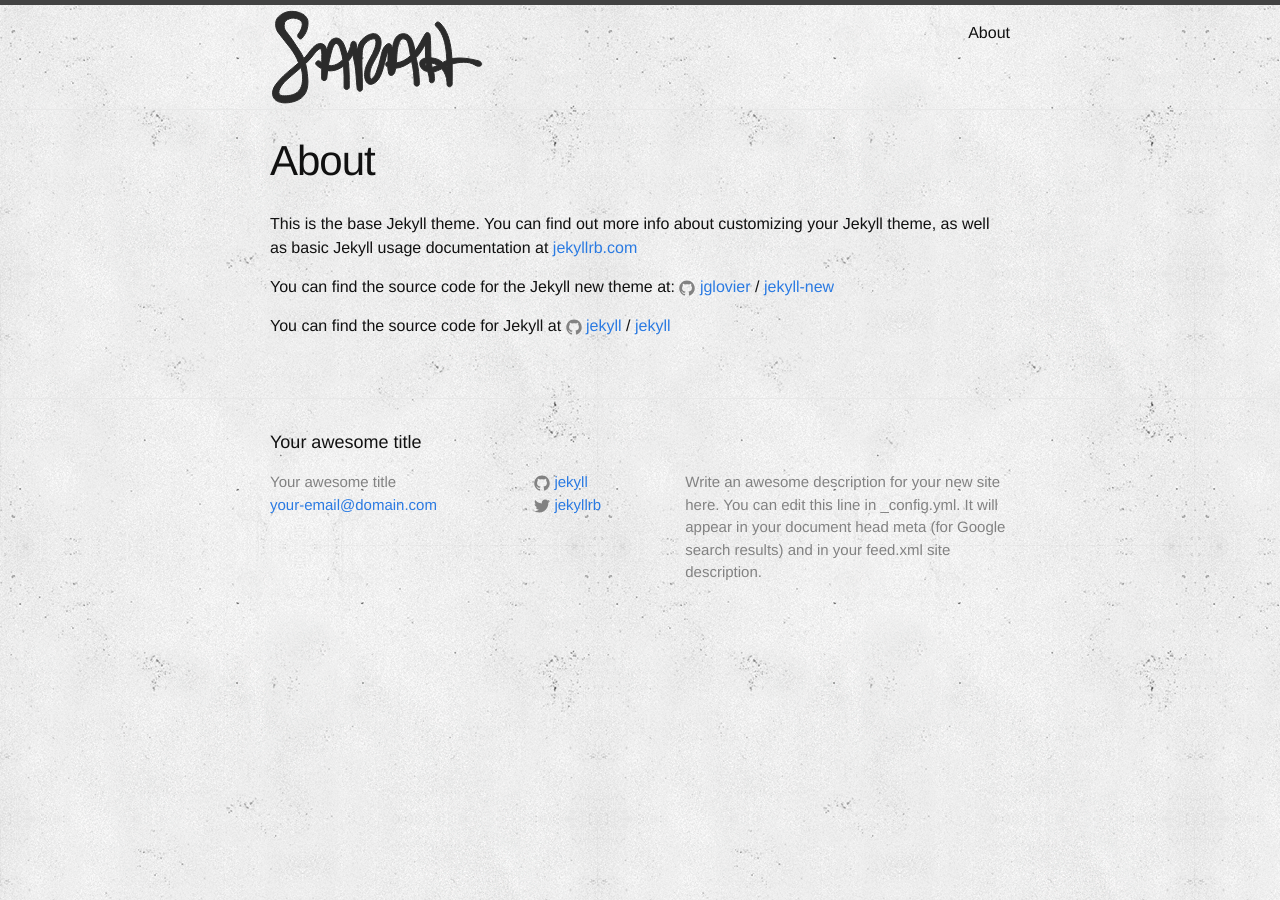
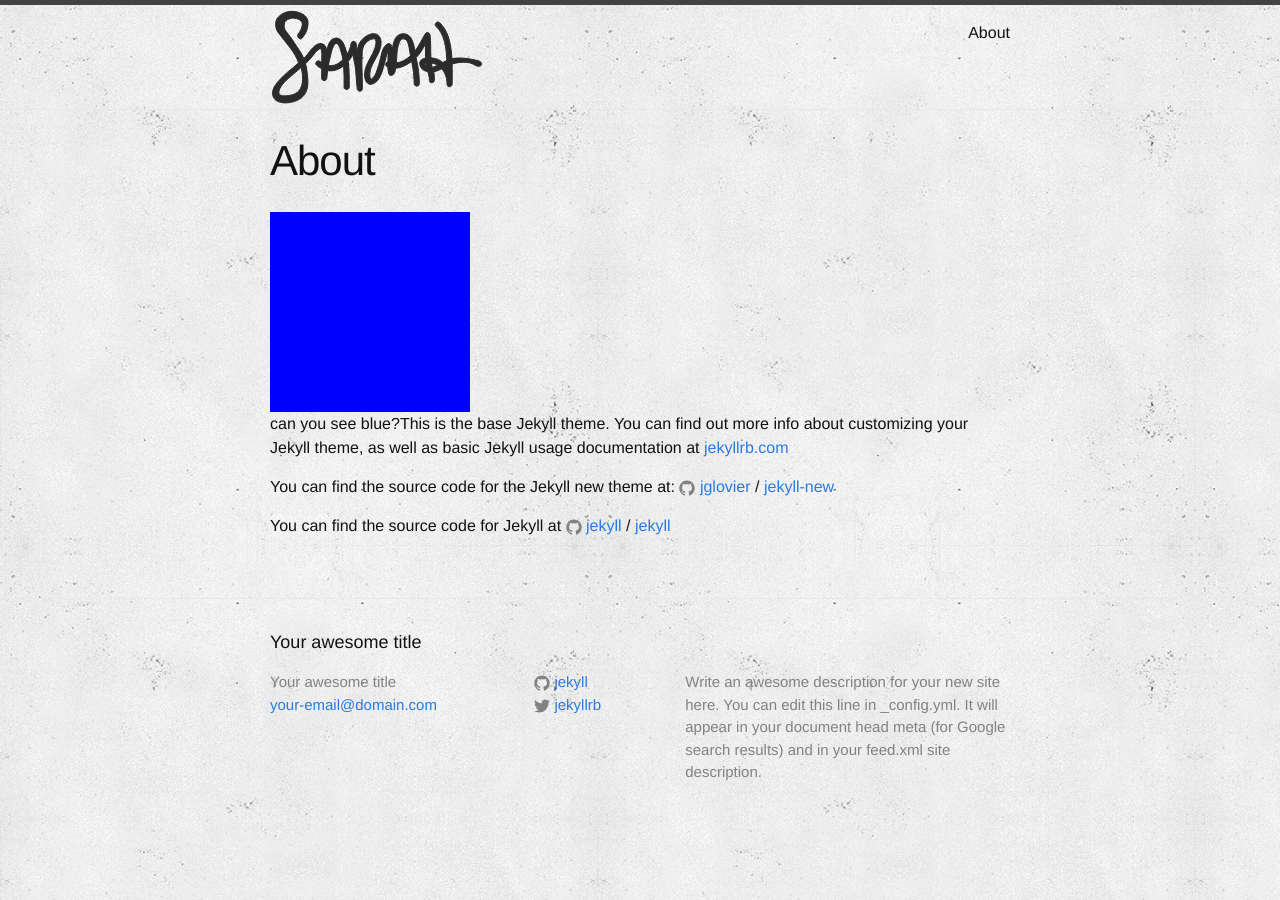
Before and after one commit to srhbinion/portfolio2016, a Jekyll site: the page built from about.md, in a window 1280 px wide. Built offline with Jekyll 4.4.1, drawn with Linux system fonts in a browser that asks for light colours.

Commit message:
update compile templates

```diff
--- a/_layouts/default.html
+++ b/_layouts/default.html
@@ -7,10 +7,12 @@
 
     {% include header.html %}
 
+
     <div class="page-content">
       <div class="wrapper">
         {{ content }}
       </div>
+      <div class="red"></div>
     </div>
 
     {% include footer.html %}
--- a/_layouts/page.html
+++ b/_layouts/page.html
@@ -6,6 +6,7 @@ layout: default
   <header class="post-header">
     <h1 class="post-title">{{ page.title }}</h1>
   </header>
+  <div class="blue"></div>
 
   <div class="post-content">
     {{ content }}
--- a/_layouts/post.html
+++ b/_layouts/post.html
@@ -10,6 +10,8 @@ layout: default
 
   <div class="post-content" itemprop="articleBody">
     {{ content }}
+    <div class="red"></div>
   </div>
 
+
 </article>
--- a/_sass/_layout.scss
+++ b/_sass/_layout.scss
@@ -171,6 +171,18 @@
     padding: $spacing-unit 0;
 }
 
+.green {
+    background-color:green;
+    height: 200px;
+    width: 200px;
+}
+
+.blue {
+    background-color:blue;
+    height: 200px;
+    width: 200px;
+}
+
 .page-heading {
     font-size: 20px;
 }
--- a/about.md
+++ b/about.md
@@ -4,7 +4,8 @@ title: About
 permalink: /about/
 ---
 
-This is the base Jekyll theme. You can find out more info about customizing your Jekyll theme, as well as basic Jekyll usage documentation at [jekyllrb.com](http://jekyllrb.com/)
+
+can you see blue?This is the base Jekyll theme. You can find out more info about customizing your Jekyll theme, as well as basic Jekyll usage documentation at [jekyllrb.com](http://jekyllrb.com/)
 
 You can find the source code for the Jekyll new theme at:
 {% include icon-github.html username="jglovier" %} /
--- a/index.html
+++ b/index.html
@@ -5,6 +5,8 @@ layout: default
 <div class="home">
 
   <h1 class="page-heading">Posts</h1>
+
+  <div class="green"></div>
 
   <ul class="post-list">
     {% for post in site.posts %}
```
